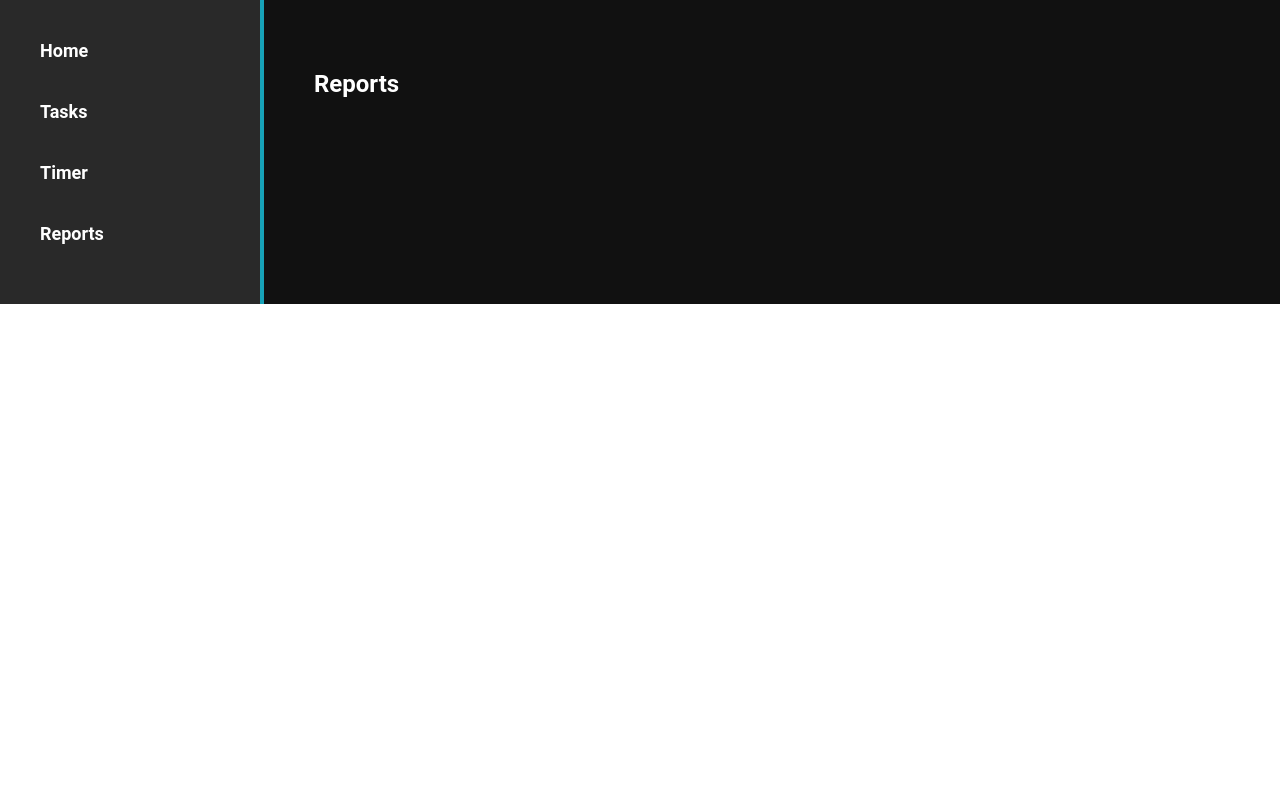
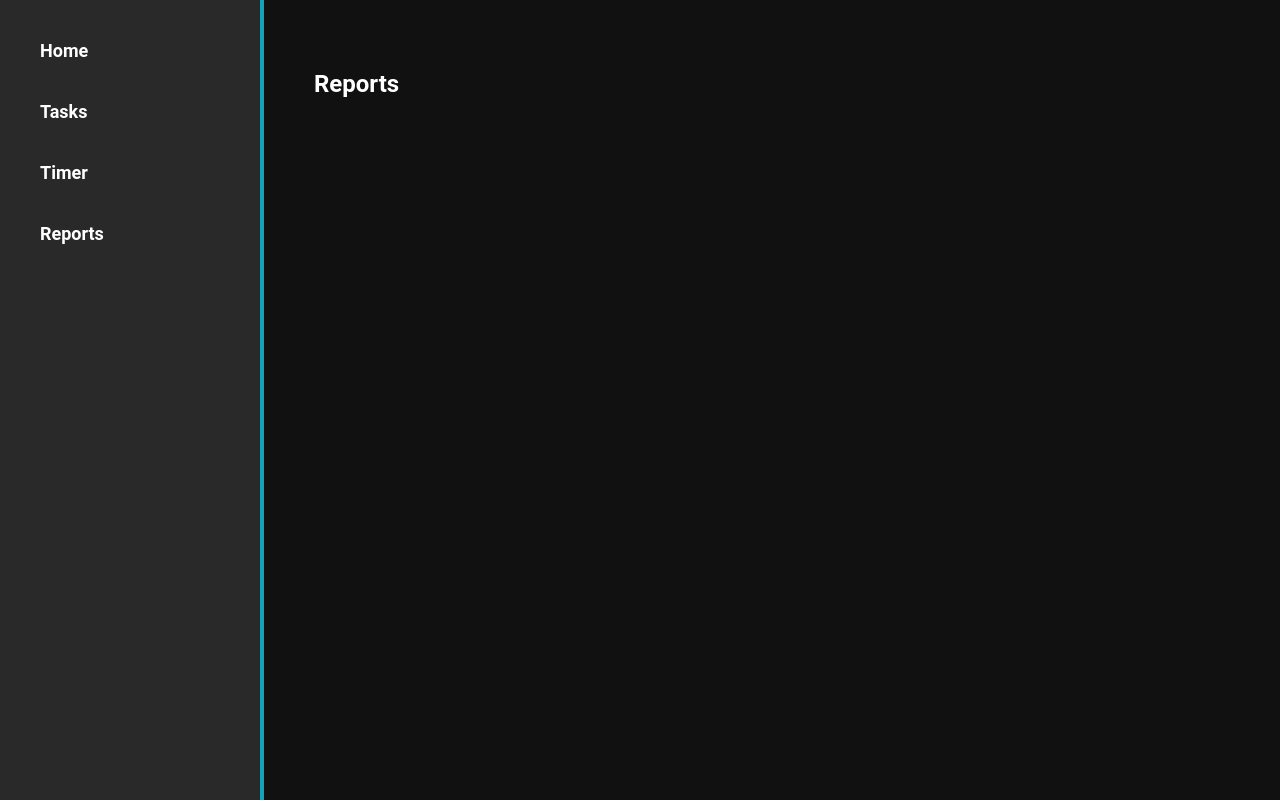
Before and after one commit to birdup000/ADHD-TaskManagementPanel, a React (Create React App) app in the folder adhdpanel/: page /reports in a window 1280 px wide. Built offline with nearby package versions, Linux system fonts and the light colour scheme; the HTML template or start-up script is replaced by a standard one.

Commit message:
fix background and panel size

```diff
--- a/adhdpanel/src/App.css
+++ b/adhdpanel/src/App.css
@@ -2,26 +2,32 @@ html, body {
   height: 100%;
   margin: 0;
   padding: 0;
+  background-color: black;
+  overflow: hidden; /* prevents scrolling */
 }
 
 .adhd-panel {
   display: flex;
-  height: 100%;
+  height: 100vh; /* will take full view height */
+  width: 100vw; /* will take full view width */
 }
 
 .side-menu {
-  width: 200px;
+  width: 100%; /* will take full width of .adhd-panel */
+  height: 100%; /* will take full height of .adhd-panel */
   background-color: lightgray;
 }
 
 .side-menu ul {
   list-style-type: none;
   padding: 0;
+  margin: 0; /* no margins for full window width */
+  height: 100%; /* will take full height of .side-menu */
 }
 
 .side-menu li {
   padding: 10px;
-  margin-bottom: 5px;
+  box-sizing: border-box; /* will include padding and border into width and height values */
 }
 
 .side-menu li a {
@@ -29,6 +35,6 @@ html, body {
 }
 
 .content {
-  flex-grow: 1;
-  padding: 20px;
+  width: 0; /* to hide content when side panel is open */
+  overflow: hidden; /* will prevent viewing content when side panel is open */
 }
```
